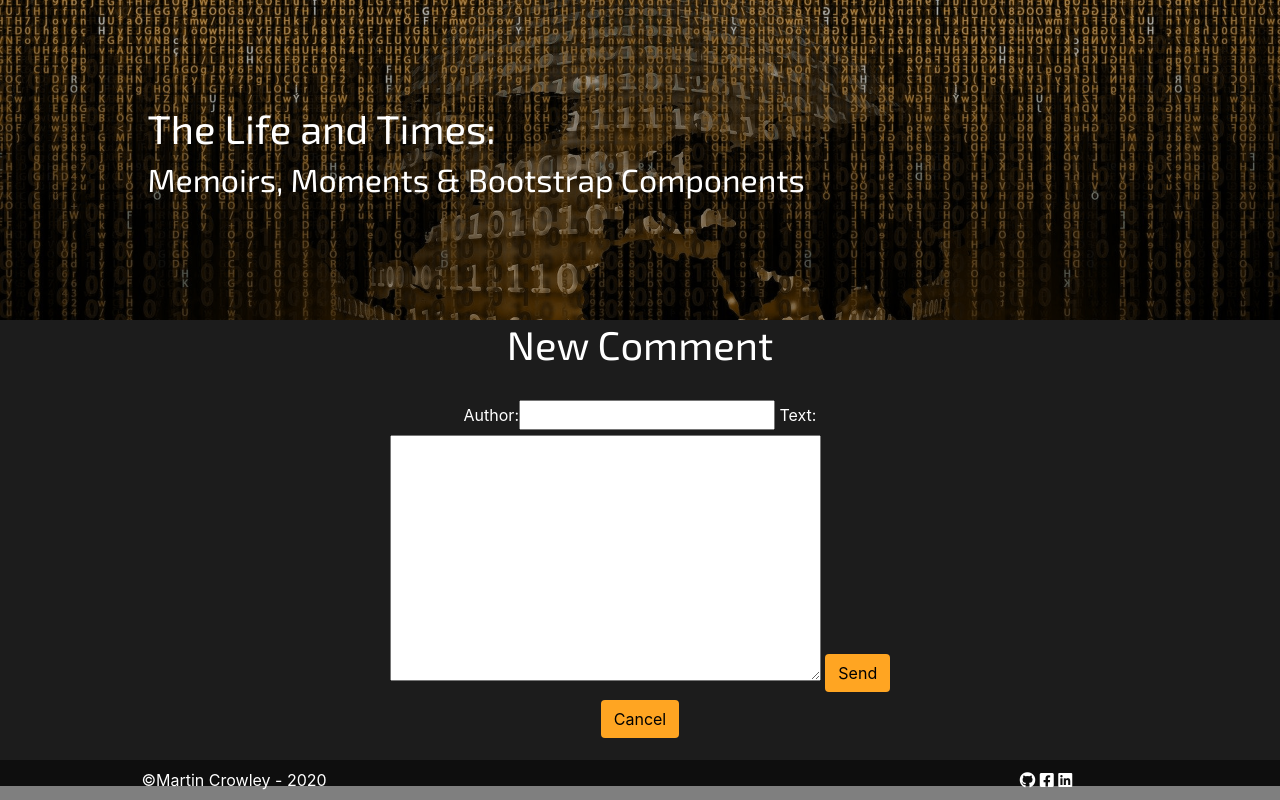
After one commit to Mcrowley93/the_life_and_times, a Django app: page /post/1/comment/ in a window 1280 px wide. The commit adds this page. Run offline with Django 3.2, Linux system fonts and the light colour scheme; tables that the repository leaves empty hold one stand-in row (values such as "Sample post"); some libraries are stand-ins or nearby versions.

Commit message:
created the comment model, and registered it in the admin file. I then created a path in the urls file, created a view and a template to allow users visiting the blog to add a comment to the blog post they are viewing. Also edited the post list and all posts so that when the posts are displayed, it will show the current number of comments on the post.

```diff
--- a/blog/admin.py
+++ b/blog/admin.py
@@ -1,4 +1,5 @@
 from django.contrib import admin
-from .models import Post
+from .models import Post, Comment
 
 admin.site.register(Post)
+admin.site.register(Comment)
--- a/blog/forms.py
+++ b/blog/forms.py
@@ -1,6 +1,6 @@
 from django import forms
 
-from .models import Post
+from .models import Post, Comment
 
 
 class PostForm(forms.ModelForm):
@@ -8,3 +8,10 @@ class PostForm(forms.ModelForm):
     class Meta:
         model = Post
         fields = ('title', 'text',)
+
+
+class CommentForm(forms.ModelForm):
+
+    class Meta:
+        model = Comment
+        fields = ('author', 'text',)
--- a/blog/models.py
+++ b/blog/models.py
@@ -16,3 +16,13 @@ class Post(models.Model):
 
     def __str__(self):
         return self.title
+
+
+class Comment(models.Model):
+    post = models.ForeignKey('blog.Post', on_delete=models.CASCADE, related_name='comments')
+    author = models.CharField(max_length=200)
+    text = models.TextField()
+    created_date = models.DateTimeField(default=timezone.now)
+
+    def __str__(self):
+        return self.text
--- /dev/null
+++ b/blog/templates/blog/add_comment_to_post.html
@@ -0,0 +1,28 @@
+{% extends 'base.html' %}
+{% load bootstrap_tags %}
+
+{% block page_title %}New Comment{% endblock %}
+
+{% block content %}
+    <section class="page-container">
+        <div class="row">
+            <div class="col-12">
+                <div class="row text-center">
+                    <div class="col-12 offset-sm-1 col-sm-10 offset-lg-2 col-lg-8 white-text">
+                        <h1 class="post-title">New Comment</h1>
+                        <br>
+                        <form method="POST" class="post-form">{% csrf_token %}
+                            {{ form | as_bootstrap }}
+                            <button type="submit" class="btn btn-custom sm-btn-sizing">Send</button>
+                        </form>
+                        <!-- Created a button to go back one page using javascript and the users history -->
+                        <a class="btn btn-custom sm-btn-sizing" href="javascript:history.back()">Cancel</a>
+                        <br>
+                        <br>
+                    </div>
+                </div>
+            </div>
+        </div>
+    </section>
+
+{% endblock %}
--- a/blog/templates/blog/all_posts.html
+++ b/blog/templates/blog/all_posts.html
@@ -23,8 +23,7 @@
                     </div>
                     <div class="card-footer text-muted">
                         <p class="post-stats">
-                            <i class="far fa-eye"></i> 1347 &nbsp&nbsp&nbsp
-                            <i class="far fa-comment"></i> 12
+                            <i class="far fa-comment"></i> {{ post.comments.count }}
                         </p>
                     </div>
                 </div>
--- a/blog/templates/blog/post_list.html
+++ b/blog/templates/blog/post_list.html
@@ -35,8 +35,7 @@
                     </div>
                     <div class="card-footer text-muted">
                         <p class="post-stats">
-                            <i class="far fa-eye"></i> 1347 &nbsp&nbsp&nbsp
-                            <i class="far fa-comment"></i> 12
+                            <i class="far fa-comment"></i> {{ post.comments.count }}
                         </p>
                     </div>
                 </div>
--- a/blog/urls.py
+++ b/blog/urls.py
@@ -1,5 +1,5 @@
 from django.urls import path
-from blog.views import post_list, all_posts, post_detail, new_post, post_edit, post_remove
+from blog.views import post_list, all_posts, post_detail, new_post, post_edit, post_remove, add_comment_to_post
 
 urlpatterns = [
     path('', post_list, name='post_list'),
@@ -8,4 +8,5 @@ urlpatterns = [
     path('post/new/', new_post, name='new_post'),
     path('post/<int:pk>/edit/', post_edit, name='post_edit'),
     path('post/<pk>/remove/', post_remove, name='post_remove'),
+    path('post/<int:pk>/comment/', add_comment_to_post, name='add_comment_to_post'),
 ]
--- a/blog/views.py
+++ b/blog/views.py
@@ -1,7 +1,7 @@
 from django.shortcuts import render, get_object_or_404, redirect
 from django.utils import timezone
 from blog.models import Post
-from blog.forms import PostForm
+from blog.forms import PostForm, CommentForm
 
 # Create your views here.
 
@@ -54,3 +54,17 @@ def post_remove(request, pk):
     post = get_object_or_404(Post, pk=pk)
     post.delete()
     return redirect('post_list')
+
+
+def add_comment_to_post(request, pk):
+    post = get_object_or_404(Post, pk=pk)
+    if request.method == "POST":
+        form = CommentForm(request.POST)
+        if form.is_valid():
+            comment = form.save(commit=False)
+            comment.post = post
+            comment.save()
+            return redirect('post_detail', pk=post.pk)
+    else:
+        form = CommentForm()
+    return render(request, 'blog/add_comment_to_post.html', {'form': form})
```
Also changed, not shown: blog/templates/blog/post_detail.html (+2 -6 lines), blog/migrations/0002_comment.py (added).
